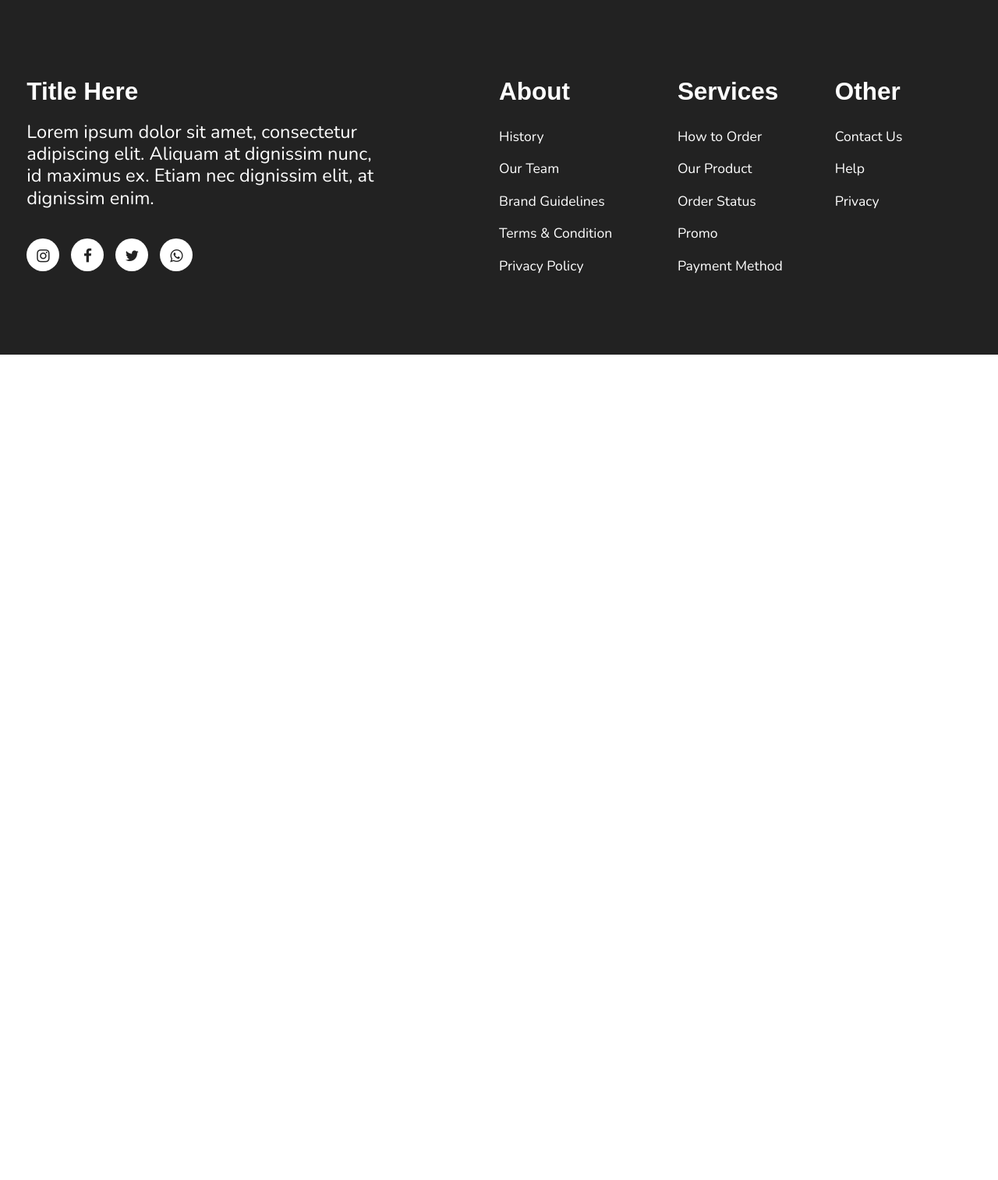
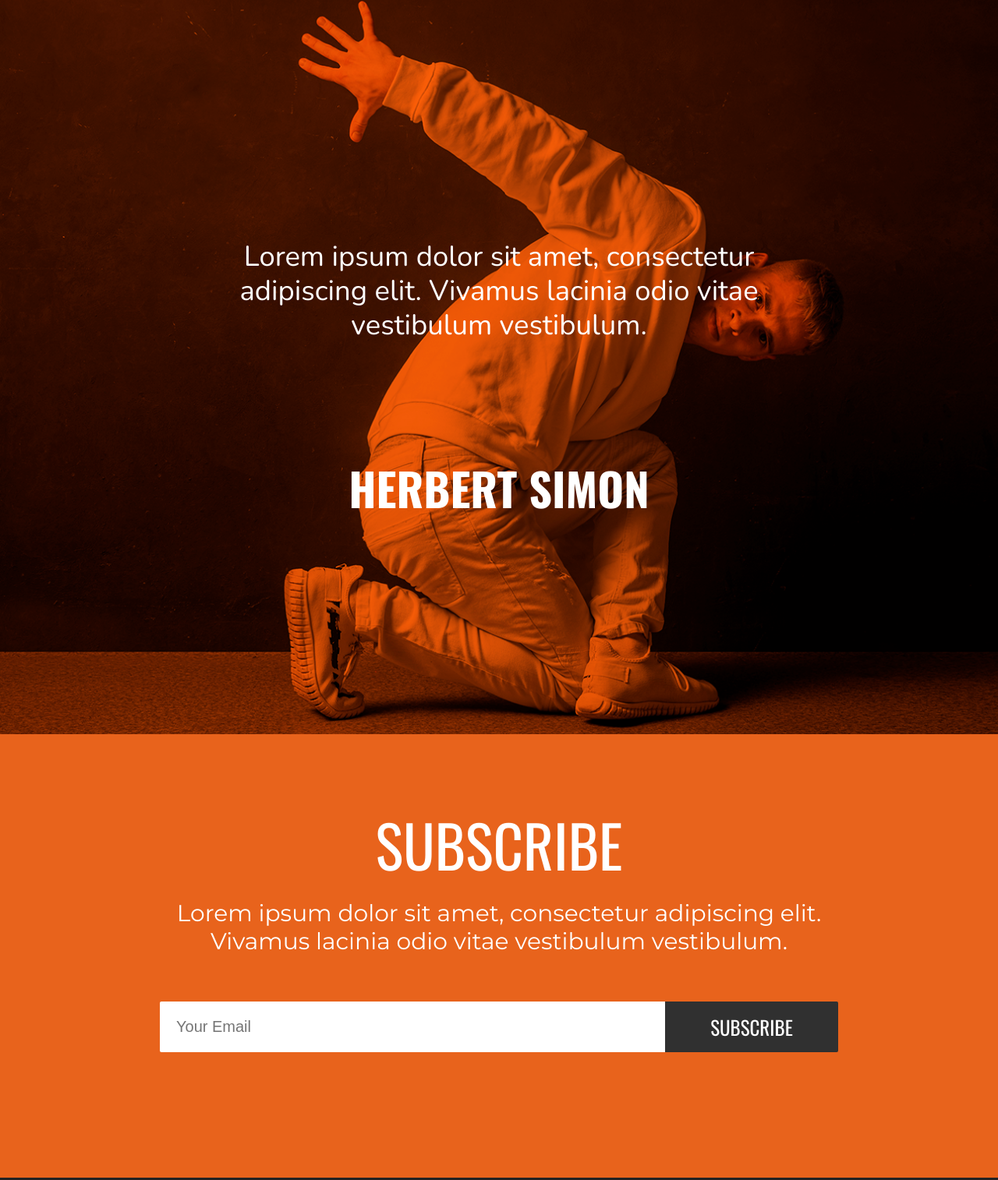
Before and after one commit to haseebzahid1/best_dance, a website: page main.html in a window 1280 px wide. Shown: the part 23-1537 px from the top of the page at 78% size. Before the commit the page ends 800 px from the top, so only its background shows below. Drawn offline with nearby package versions, Linux system fonts and the light colour scheme.

Commit message:
hearbert_simon & subscribe section added

```diff
--- a/main.html
+++ b/main.html
@@ -9,7 +9,32 @@
     <title>Best Dance</title>
 </head>
 <body>
-
+    <section class="herbert">
+        <div class="herbert__background-img">
+          <div class="herbert__herbert-container">
+              <p class="herbert__herbert-p">
+                  Lorem ipsum dolor sit amet, consectetur adipiscing elit. Vivamus lacinia odio vitae vestibulum vestibulum.
+              </p>
+              <h3 class="herbert__herbert-h3">
+                HERBERT SIMON
+              </h3>
+          </div>
+        </div>
+      </section>
+    <div class="subscribe">
+        <div class="subscribe__subscribe-background-img">
+            <div class="subscribe__subscribe-container">
+                <h1 class="subscribe__subscribe-h1">SUBSCRIBE</h1>
+                <p class="subscribe__subscribe-p">
+                    Lorem ipsum dolor sit amet, consectetur adipiscing elit. Vivamus lacinia odio vitae vestibulum vestibulum.
+                </p>
+                <div class="subscribe__search-container">
+                    <input class="subscribe__subscribe-input" type="text" placeholder="Your Email">
+                    <button class="subscribe__search-button">SUBSCRIBE</button>
+                </div>
+            </div>
+        </div>
+    </div>
     <footer class="footer" id="contact">
         <div class="footer__footer-container">
             <div class="footer__footer-inner">
--- a/sass/abstracts/_media.scss
+++ b/sass/abstracts/_media.scss
@@ -22,7 +22,7 @@ font-size: 15px;
 line-height: 26px;
 font-weight: 400;
 letter-spacing: 0px;
-font-family: 'Archivo', sans-serif;
+font-family: 'Montserrat', sans-serif;
 }
 
 .img-fluid{
--- a/sass/layout/_footer.scss
+++ b/sass/layout/_footer.scss
@@ -2,13 +2,13 @@
     padding-top: 128px;
     padding-bottom: 92px;
     background-color: #222222;
-    @include respond (tab-port){
-        padding-top: 123px;
-        padding-bottom: 184px;
-    }
+    // @include respond (tab-port){
+    //     padding-top: 123px;
+    //     padding-bottom: 184px;
+    // }
     @include respond (phone-2){
-        padding-top: 70px;
-        padding-bottom: 80px;
+        padding-top: 90px;
+        padding-bottom: 70px;
     }
     @include respond (zero-size){
         padding-top: 40px;
@@ -89,6 +89,7 @@
         font-size: 31.47px;
         color: #fff;
         margin-bottom: 23.6px ;
+        font-family: 'Oswald', sans-serif;
         @include respond(tab-port-1){
             font-size: 28px;
             text-align: center;
@@ -101,7 +102,7 @@
     &__footer-p{
         font-size: 23.6px;
         font-weight: 400;
-        font-family: 'Nunito', sans-serif;
+        font-family: 'Montserrat', sans-serif;
         color: #fff;
         line-height: 28.32px;
         @include respond(tab-port-1){
@@ -127,7 +128,7 @@
     }
     &__footer-a{
         font-size: 17.6px;
-        font-family: 'Nunito', sans-serif;
+        font-family: 'Montserrat', sans-serif;
         color: #fff;
 
         &:hover{
--- a/sass/page/_herbert_simon.scss
+++ b/sass/page/_herbert_simon.scss
@@ -0,0 +1,60 @@
+.herbert{
+
+    &__background-img{
+        background-repeat: no-repeat;
+        width: 100%;
+        min-height: 965px;
+        background-size: cover;
+        background-image: url(../../img/herbert_bg.png);
+        background-position: 0% 0%;
+        position: relative;
+        @include respond(tab-land-6){
+            background-position: 50% 0%;
+        }
+        @include respond(phone){
+            min-height: 626px;
+            // background-position: 50% 50%;
+        }
+
+    }
+    &__herbert-container{
+        width: 100%;
+        max-width: 850px;
+        margin-left: auto;
+        margin-right: auto;
+        // border: 1px solid red;
+        text-align: center;
+        padding-top: 331px;
+        padding-left: 15px;
+        padding-right: 15px;
+        @include respond(phone){
+            padding-top: 120px;
+        }
+        // @include respond(zero-size){
+
+        // }
+    }
+    &__herbert-p{
+        margin-bottom: 174px;
+        color: #fff;
+        font-size: 36.46px;
+        line-height: 43.75px;
+        font-family: 'Nunito', sans-serif;
+        @include respond(phone){
+            font-size: 30.46px;
+            // background-color: red;
+        }
+        @include respond(zero-size){
+            font-size: 26px;
+            margin-bottom: 95px;
+            // background-color: palegoldenrod;
+        }
+
+    }
+    &__herbert-h3{
+        color: #fff;
+        font-size: 58px;
+        font-family: 'Oswald', sans-serif;
+    }
+
+}
--- a/sass/page/_subscribe.scss
+++ b/sass/page/_subscribe.scss
@@ -0,0 +1,116 @@
+.subscribe{
+    background-color: #E8631C;
+    // padding-bottom: 46px;
+    // &__subscribe-background-img{
+    //     width: 100%;
+    //     max-width: 1301px;
+    //     margin-left: auto;
+    //     margin-right: auto;
+    //     background-position: center;
+    //     background-size:cover;
+    //     background-image: url(../../img/subscribe-bg.png);
+    //     background-repeat: no-repeat;
+    //     min-height: 891px;
+    //     @include respond(tab-port){
+    //         background-position: 20% 0%;
+    //     }
+    //     @include respond(phone-2){
+    //         background-position: 30% 0%;
+    //     }
+    //     @include respond(zero-size){
+    //         background-position: center;
+    //     }
+    //     @include respond(phone){
+    //         min-height: 626px;
+    //     }
+    // }
+    &__subscribe-container{
+        padding: 129px 15px 161px 15px;
+        width: 100%;
+        max-width: 900px;
+        margin-left: auto;
+        margin-right: auto;
+        text-align: center;
+        // border: 1px solid red;
+        @include respond(phone){
+            padding-top: 70px;
+            padding-bottom: 90px;
+        }
+    }
+    &__subscribe-h1{
+        // padding-top: 182px;
+        font-size: 75px;
+        font-weight: 400;
+        color: #fff;
+        margin-bottom: 57px;
+        font-family: 'Oswald', sans-serif;
+        @include respond(tab-port){
+            font-weight: bold;
+            font-size: 60px;
+            line-height: 50px;
+        }
+        @include respond(phone-2){
+            font-size: 45px;
+        }
+    }
+    &__subscribe-p{
+        font-size: 29.72px;
+        font-weight: 400;
+        color: #fff;
+        line-height: 35.67px;
+        @include respond(tab-port){
+            font-size: 26px;
+        }
+        @include respond(phone-2){
+            font-size: 22px;
+        }
+    }
+    &__search-container{
+        margin-top: 60px;
+        width: 100%;
+        display: flex;
+        border-radius: 2px;
+        // border: 1px solid red;
+    }
+    &__subscribe-input{
+        width: 100%;
+        height: 65px;
+        background-color: #fff;
+        color: #835E3F;
+        font-weight: 300;
+        outline: none;
+        border: 1px solid transparent ;
+        border-top-left-radius: 2px;
+        border-bottom-left-radius: 2px;
+        padding-right: 20px;
+        padding-left: 20px;
+        font-size: 20px;
+        @include respond(tab-port){
+            height: 50px;
+        }
+    }
+    &__search-button{
+        width: 100%;
+        max-width: 222px;
+        background-color: #303030;
+        color: #fff;
+        cursor: pointer;
+        height: 65px;
+        border-top-right-radius: 2px;
+        border-bottom-right-radius: 2px;
+        border: 1px solid transparent;
+        font-weight: 400;
+        font-size: 25px;
+        font-family: 'Oswald', sans-serif;
+        @include respond(tab-port){
+            height: 50px;
+            font-size: 20px;
+            max-width: 200px;
+        }
+        @include respond(phone){
+            max-width: 150px;
+            // background-color: red;
+        }
+
+    }
+}
```
Also changed, not shown: css/style.css, img/herbert_bg.png (renamed from img/Place Your Image Here (Double Click to Edit)2.png).
